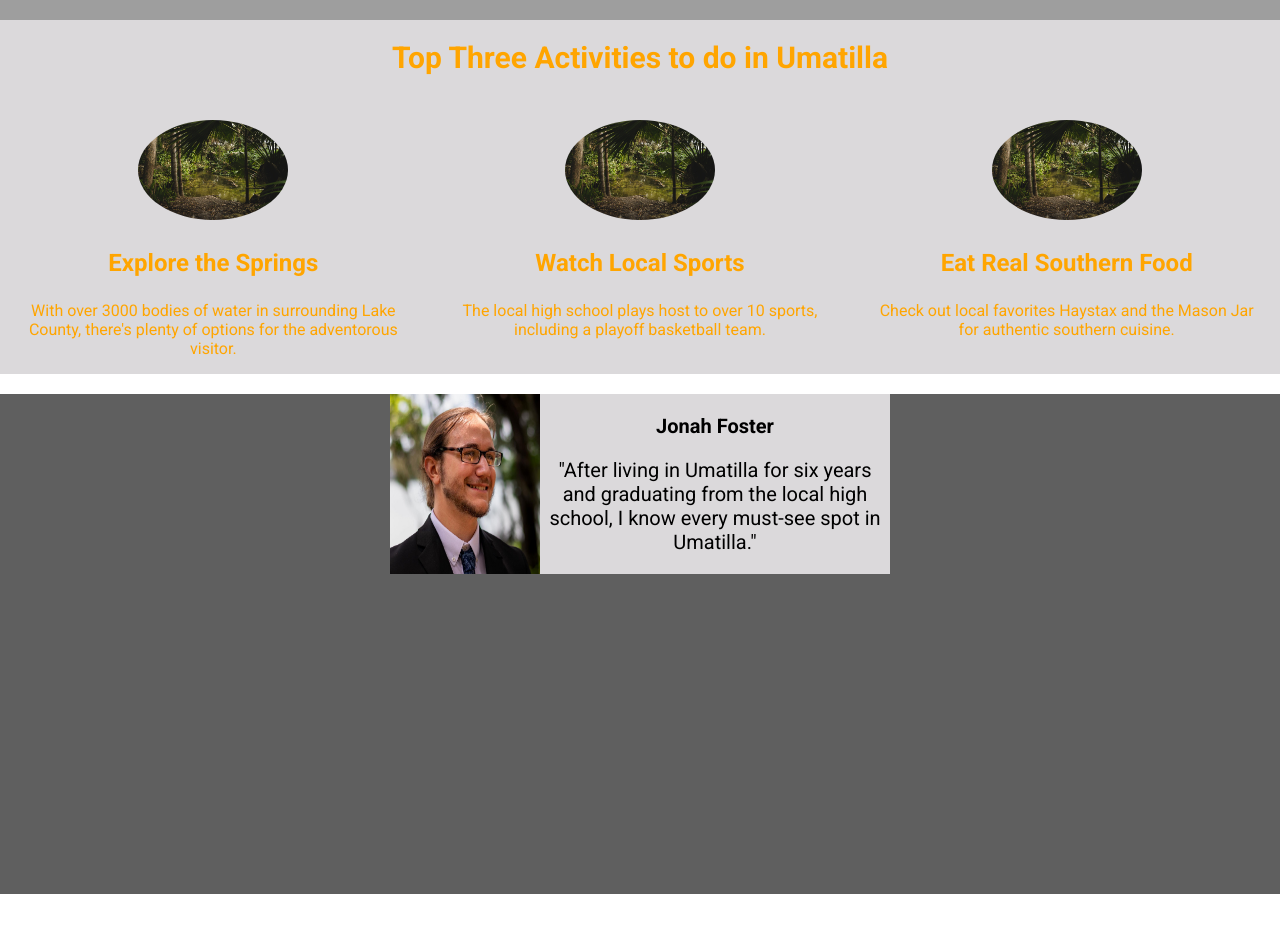
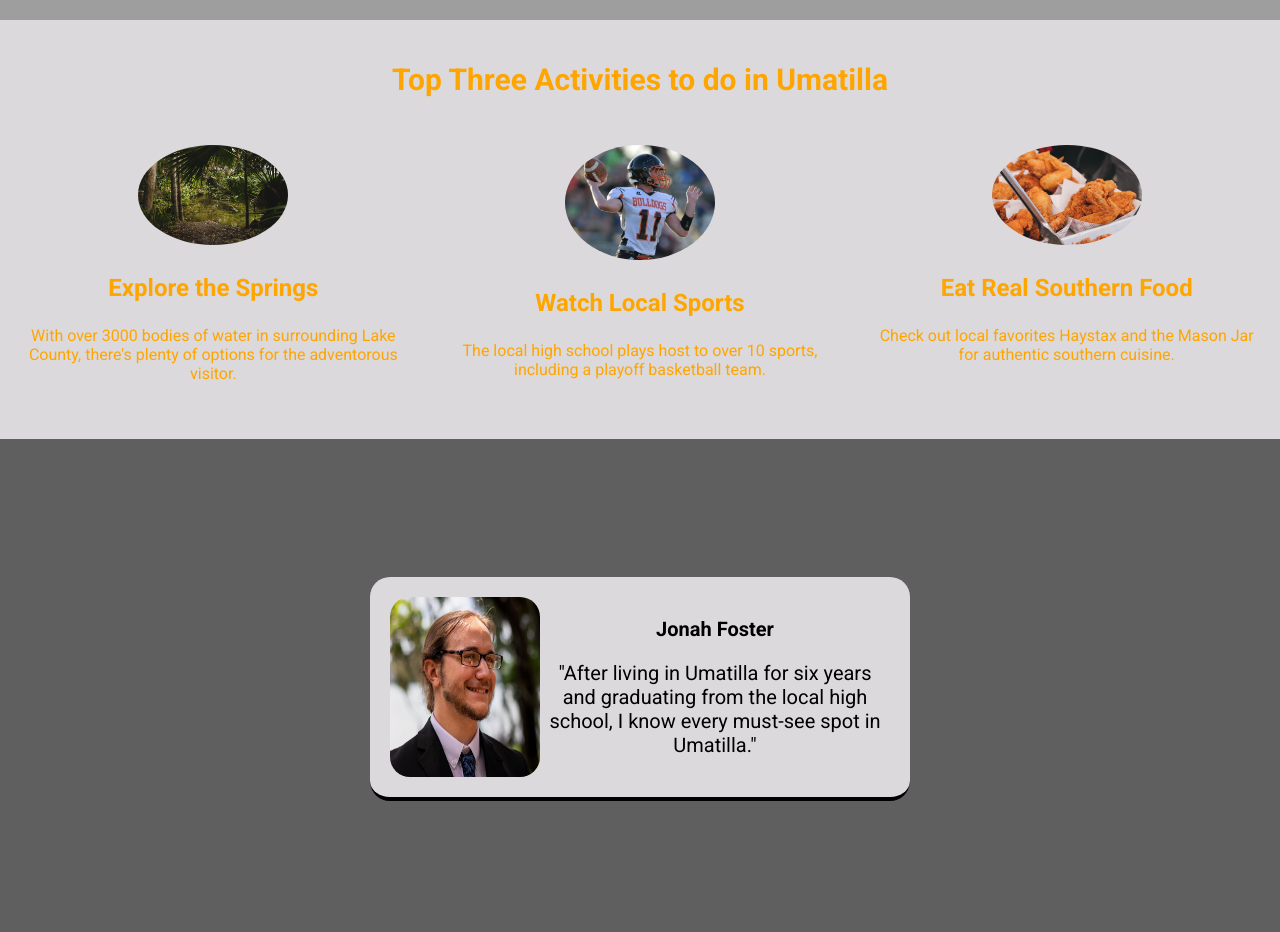
Before and after one commit to JonahFoster/scrimba-hometown, a plain HTML site: page index.html in a window 1280 px wide. Shown: the part 480-1412 px from the top of the page. Before the commit the page ends 1374 px from the top, so only its background shows below. Drawn offline with Linux system fonts and the light colour scheme; grey boxes are pictures that could not be loaded.

Commit message:
Spacing issues corrected

```diff
--- a/index.html
+++ b/index.html
@@ -25,13 +25,13 @@
                                             there's plenty of options for the adventorous visitor.</p>
             </div>
             <div class="list-item">
-                    <img class="list-img" src="springs.webp">
+                    <img class="list-img" src="umatillafootball.jpg">
                     <h3 class="list-title">Watch Local Sports</h2>
                     <p class="list-caption">The local high school plays host to over 10 sports,
                                             including a playoff basketball team.</p>
             </div>
             <div class="list-item">
-                    <img class="list-img" src="springs.webp">
+                    <img class="list-img" src="southernfood.webp">
                     <h3 class="list-title">Eat Real Southern Food</h2>
                     <p class="list-caption">Check out local favorites Haystax and the Mason Jar
                                             for authentic southern cuisine.</p>
--- a/styles.css
+++ b/styles.css
@@ -36,11 +36,12 @@ body {
     background: #DBD9DB;
     color: orange;
     font-size: 20px;
-    margin-top: -25px;
+    padding: 40px 0 40px 0;
 }
 
 .section-title {
-    padding: 20px;
+    position: relative;
+    bottom: 23px;
 }
 
 .list-columns {
@@ -69,6 +70,8 @@ body {
 #guide-background {
     background: #5F5F5F;
     height: 500px;
+    display: flex;
+    align-items: center;
 }
 
 #guide-card {
@@ -77,11 +80,15 @@ body {
     text-align: center;
     justify-content: space-around;
     width: 500px;
-    margin: 20px auto;
+    margin: auto;
+    padding: 20px;
+    border-radius: 20px;
+    border-bottom: 4px solid black;
 }
 
 .avatar {
     width: 150px;
+    border-radius: 20px;
 }
 
 .card-text {
```
Also changed, not shown: southernfood.webp (added), umatillafootball.jpg (added).
